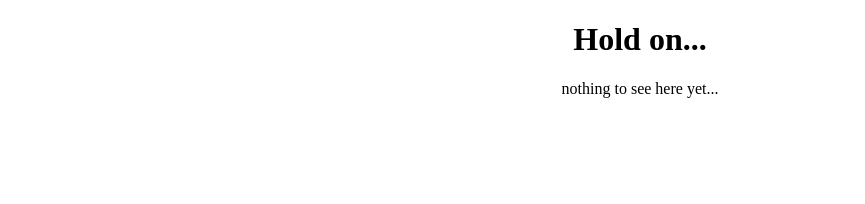
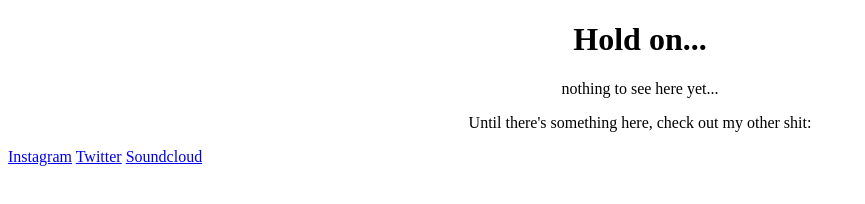
Before and after one commit to idekwid/idekwid.github.io, a plain HTML site: page index.html in a window 1280 px wide. Shown: the whole page, without its empty margins (0-865 px from the left). Drawn offline with Linux system fonts and the light colour scheme.

Commit message:
Update index.html
added my socials so the site isn't so empty

```diff
--- a/index.html
+++ b/index.html
@@ -14,5 +14,9 @@
     <body>
         <h1 style="text-align: center;">Hold on...</h1>
         <p style="text-align: center;">nothing to see here yet...</p>
+        <p style="text-align: center;"> Until there's something here, check out my other shit:</p>
+        <a style="text-align: center;" href="https://instagram.com/idekwid_music">Instagram</a>
+        <a style="text-align: center;" href="https://twitter.com/idekwid_music">Twitter</a>
+        <a style="text-align: center;" href="https://soundcloud.com/idekwid_music">Soundcloud</a>
     </body>
 </html>
```
